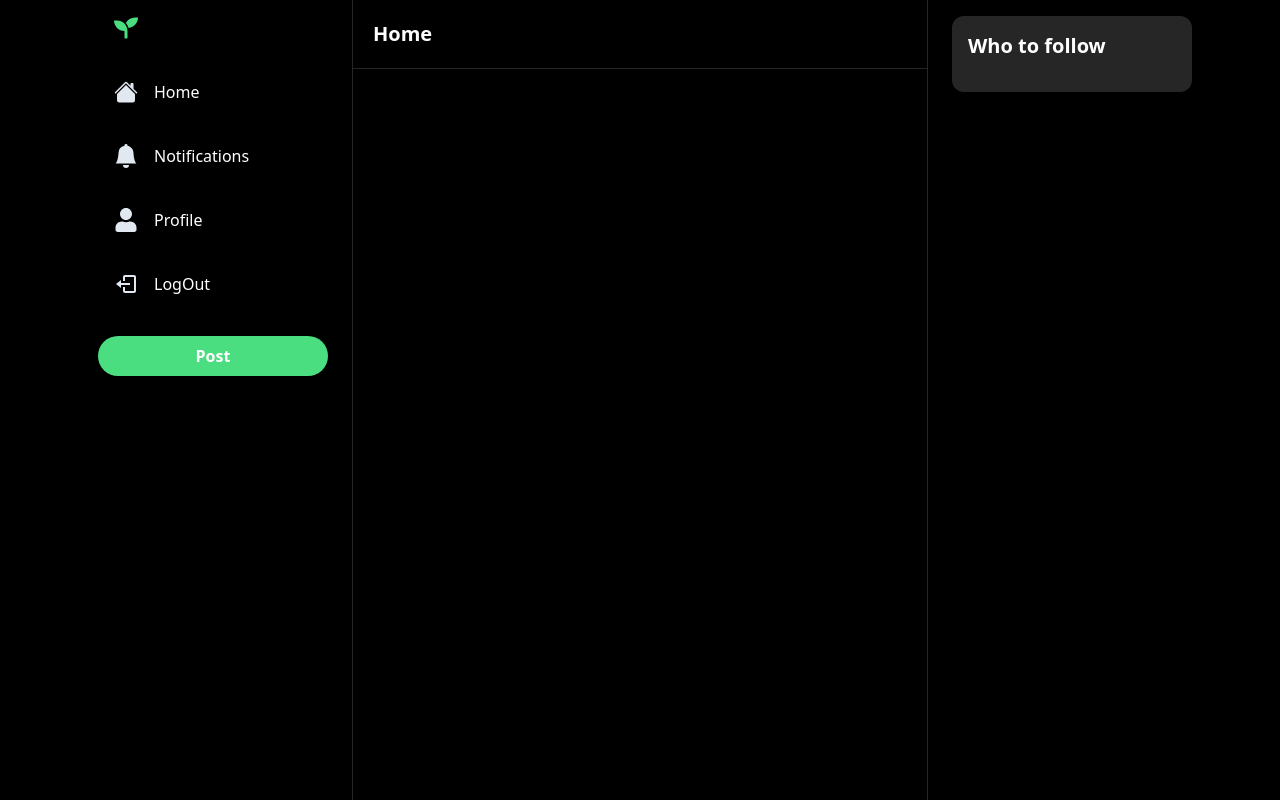
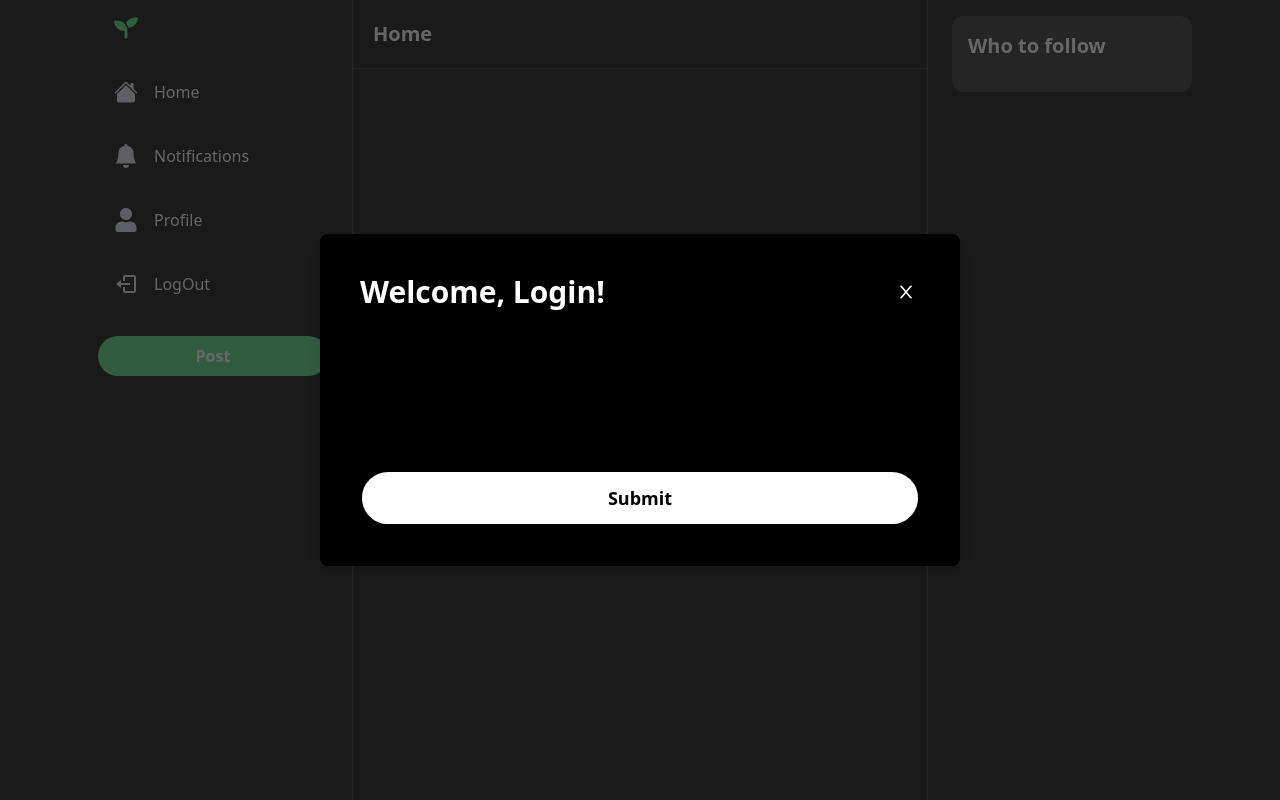
Before and after one commit to MiguelCamilo/Dev-Talk, a Next.js app: page / in a window 1280 px wide. Built offline with nearby package versions, Linux system fonts and the light colour scheme.

Commit message:
CREATING modal component

```diff
--- a/components/Button.tsx
+++ b/components/Button.tsx
@@ -45,3 +45,5 @@
 		</button>
 	);
 };
+
+export default Button
--- /dev/null
+++ b/components/Modal.tsx
@@ -0,0 +1,82 @@
+import { useCallback } from 'react';
+import { AiOutlineClose } from 'react-icons/ai';
+
+import Button from '@/components/Button';
+
+interface ModalProps {
+	isOpen?: boolean;
+	onClose: () => void;
+	onSubmit: () => void;
+	title?: string;
+	body?: React.ReactElement;
+	footer?: React.ReactElement;
+	actionLabel: string;
+	disabled?: boolean;
+}
+
+const Modal: React.FC<ModalProps> = ({
+	isOpen,
+	onClose,
+	onSubmit,
+	title,
+	body,
+	footer,
+	actionLabel,
+	disabled,
+}) => {
+	const handleClose = useCallback(() => {
+		if (disabled) {
+			return;
+		}
+		onClose();
+	}, [disabled, onClose]);
+
+	const handleSubmit = useCallback(() => {
+		if (disabled) {
+			return;
+		}
+		onSubmit();
+	}, [disabled, onSubmit]);
+
+	if (!isOpen) return null;
+
+	return (
+		<>
+			<div className="fixed inset-0 z-50 flex items-center justify-center overflow-y-auto overflow-x-hidden bg-neutral-800 bg-opacity-70 outline-none focus:outline-none">
+				{/* makes the modal responsive */}
+				<div className="relative mx-auto my-6 h-full w-full lg:h-auto lg:w-3/6 lg:max-w-3xl">
+					{/* content */}
+					<div className="flex h-full w-full flex-col rounded-lg border-0 bg-black shadow-lg outline-none focus:outline-none lg:h-auto">
+						{/* header */}
+						<div className="flex items-center justify-between rounded-t p-10">
+							<h3 className="text-3xl font-semibold text-white">{title}</h3>
+							<button
+								onClick={handleClose}
+								className="ml-auto border-0 p-1 text-white transition hover:opacity-70"
+							>
+								<AiOutlineClose size={20} />
+							</button>
+						</div>
+
+						{/* body */}
+						<div className="relative flex-auto p-10">{body}</div>
+						{/* footer */}
+						<div className="flex flex-col gap-2 p-10">
+							<Button
+								onClick={handleSubmit}
+								disabled={disabled}
+								label={actionLabel}
+								secondary
+								fullWidth
+								large
+							/>
+                            {footer}
+						</div>
+					</div>
+				</div>
+			</div>
+		</>
+	);
+};
+
+export default Modal;
--- a/pages/_app.tsx
+++ b/pages/_app.tsx
@@ -1,4 +1,5 @@
 import Layout from '@/components/Layout';
+import Modal from '@/components/Modal';
 
 import '@/styles/globals.css';
 import type { AppProps } from 'next/app';
@@ -6,7 +7,11 @@
 export default function App({ Component, pageProps }: AppProps) {
 	return (
 		<>
-      {/* <Modal /> */}
+			<Modal
+				isOpen
+				actionLabel='Submit'
+				title='Welcome, Login!'
+			/>
 			<Layout>
 				<Component {...pageProps} />
 			</Layout>
```
